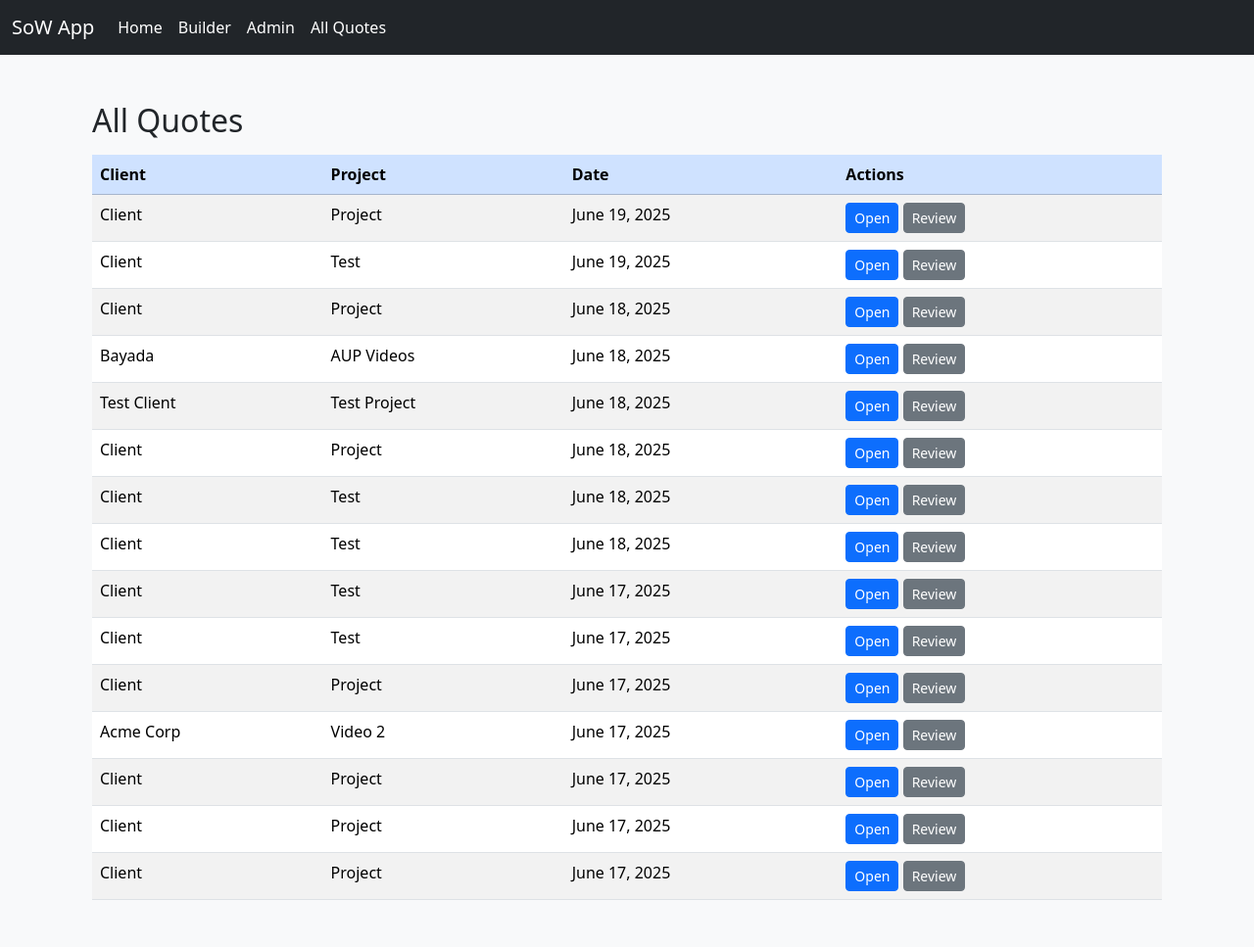
After one commit to sbcybersolutions/sow-costing, a Django app: page /quotes/ in a window 1280 px wide. The commit adds this page. Shown: the whole page at 98% size. Run offline with Django 5.2, Linux system fonts and the light colour scheme; data comes from the database, SQL or seed files in the repository; both versions use the stored data as it was after the commit.

Commit message:
added review old quotes function

```diff
--- a/quotes/templates/quotes/base.html
+++ b/quotes/templates/quotes/base.html
@@ -33,6 +33,10 @@
         <li class="nav-item">
           <a class="nav-link" href="/admin/">Admin</a>
         </li>
+        <li class="nav-item">
+          <a class="nav-link" href="{% url 'quote_list' %}">All Quotes</a>
+        </li>
+
       </ul>
     </div>
   </div>
--- /dev/null
+++ b/quotes/templates/quotes/quote_list.html
@@ -0,0 +1,36 @@
+{% extends 'quotes/base.html' %}
+
+{% block title %}All Quotes{% endblock %}
+
+{% block content %}
+<div class="container my-4">
+  <h2>All Quotes</h2>
+  <table class="table table-striped mt-3">
+    <thead class="table-primary">
+      <tr>
+        <th>Client</th>
+        <th>Project</th>
+        <th>Date</th>
+        <th>Actions</th>
+      </tr>
+    </thead>
+    <tbody>
+      {% for quote in quotes %}
+      <tr>
+        <td>{{ quote.client_name }}</td>
+        <td>{{ quote.project_name }}</td>
+        <td>{{ quote.date }}</td>
+        <td>
+          <a href="{% url 'resume_quote' quote.id %}" class="btn btn-sm btn-primary">Open</a>
+          <a href="{% url 'review_specific_quote' quote.id %}" class="btn btn-sm btn-secondary">Review</a>
+        </td>
+      </tr>
+      {% empty %}
+      <tr>
+        <td colspan="4" class="text-center">No quotes found.</td>
+      </tr>
+      {% endfor %}
+    </tbody>
+  </table>
+</div>
+{% endblock %}
--- a/quotes/urls.py
+++ b/quotes/urls.py
@@ -11,4 +11,7 @@ urlpatterns = [
     path('export/pdf/', views.export_pdf, name='export_pdf'),
     path('quote-review/', views.quote_review, name='quote_review'),
     path('new-quote/', views.new_quote, name='new_quote'),
+    path('quotes/', views.quote_list, name='quote_list'),
+    path('quote/<int:quote_id>/resume/', views.resume_quote, name='resume_quote'),
+    path('quote/<int:quote_id>/review/', views.review_specific_quote, name='review_specific_quote'),
 ]
--- a/quotes/views/__init__.py
+++ b/quotes/views/__init__.py
@@ -1,10 +1,12 @@
-from .quote_views import index, builder, quote_review
+from .quote_views import index, builder, quote_review, quote_list, resume_quote, review_specific_quote
 from .asset_views import clear_all, new_quote, delete_item
 from .api_views import get_totals
 from .export_views import export_excel, export_pdf
 
 __all__ = [
     "index", "builder", "quote_review",
+    "quote_list", "resume_quote", "review_specific_quote",
     "clear_all", "new_quote", "delete_item",
-    "get_totals", "export_excel", "export_pdf"
+    "get_totals",
+    "export_excel", "export_pdf",
 ]
--- a/quotes/views/quote_views.py
+++ b/quotes/views/quote_views.py
@@ -1,5 +1,5 @@
-from django.shortcuts import render, redirect
-from quotes.models import Quote
+from django.shortcuts import render, redirect, get_object_or_404
+from quotes.models import Quote, Talent
 from quotes.forms import (
     CourseForm, LiveVideoForm, TalentForm,
     AnimatedVideoForm, StudioForm, TechnicalStaffForm
@@ -109,3 +109,42 @@ def quote_review(request):
         "total_internal": total_internal,
         "total_retail": total_retail,
     })
+
+# Review old quotes
+
+def quote_list(request):
+    # If you have auth, filter by user:
+    # quotes = Quote.objects.filter(created_by=request.user)
+    quotes = Quote.objects.all().order_by('-created_at')
+    return render(request, 'quotes/quote_list.html', {'quotes': quotes})
+
+def resume_quote(request, quote_id):
+    # ✅ Set this quote as active
+    quote = get_object_or_404(Quote, pk=quote_id)
+    request.session['quote_id'] = quote.id # type: ignore
+    return redirect('builder')
+
+
+def review_specific_quote(request, quote_id):
+    quote = get_object_or_404(Quote, pk=quote_id)
+
+    total_internal = sum([
+        sum(c.get_total_internal_cost() for c in quote.courses.all()), # type: ignore
+        sum(lv.get_total_internal_cost() for lv in quote.live_videos.all()), # type: ignore
+        sum(av.get_total_internal_cost() for av in quote.animated_videos.all()), # type: ignore
+        sum(s.get_total_internal_cost() for s in quote.studios.all()), # type: ignore
+        sum(t.get_total_internal_cost() for t in quote.technical_staff.all()), # type: ignore
+    ])
+    total_retail = total_internal * 2
+
+    return render(request, 'quotes/quote_review.html', {
+        "quote": quote,
+        "courses": quote.courses.all(), # type: ignore
+        "live_videos": quote.live_videos.all(), # type: ignore
+        "talents": Talent.objects.filter(live_video__quote=quote), # type: ignore
+        "animated_videos": quote.animated_videos.all(), # type: ignore
+        "studios": quote.studios.all(), # type: ignore
+        "technical_staff": quote.technical_staff.all(), # type: ignore
+        "total_internal": total_internal,
+        "total_retail": total_retail,
+    })
```
Also changed, not shown: db.sqlite3.
